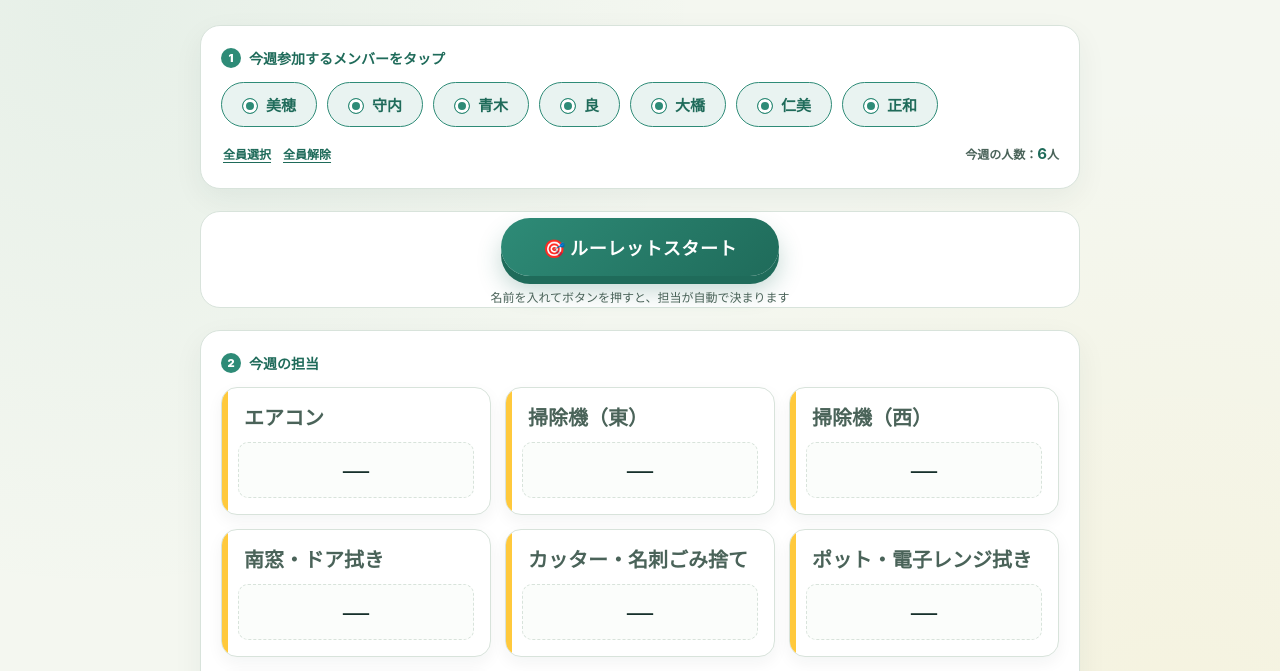
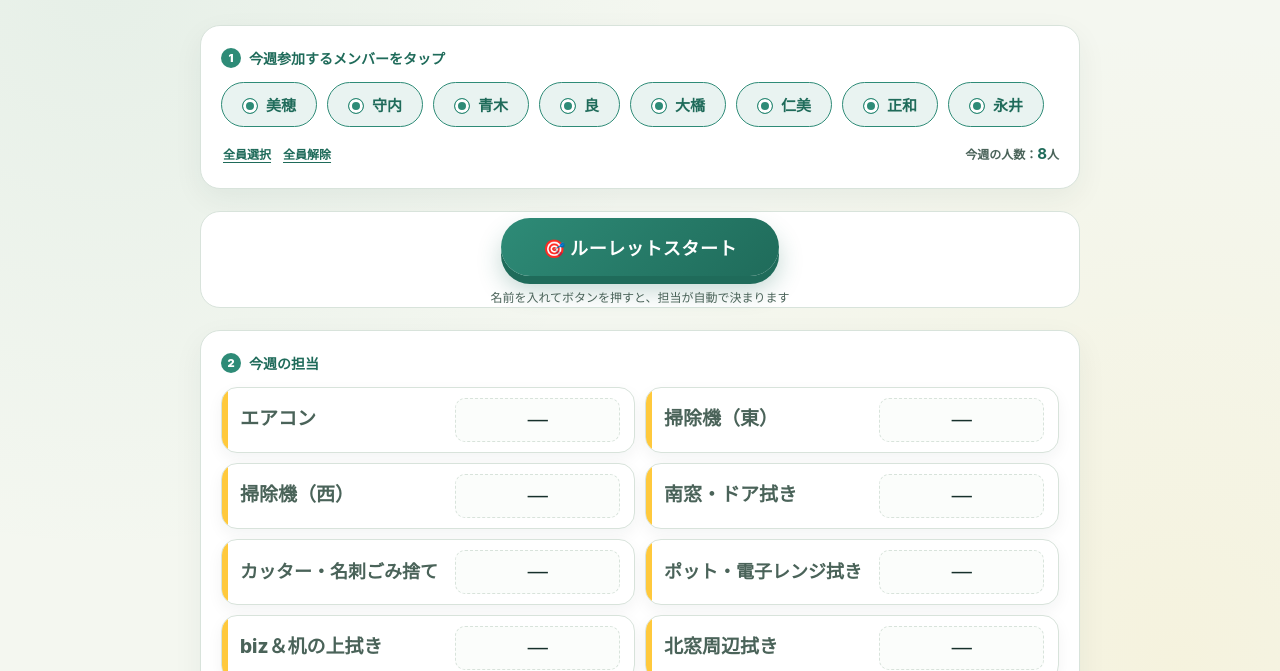
Before and after one commit to mihotaishindo-droid/seisou-app, a plain HTML site: page index.html in a window 1280 px wide. Shown: the part 129-800 px from the top of the page. Drawn offline with Linux system fonts and the light colour scheme.

Commit message:
Update index.html

```diff
--- a/index.html
+++ b/index.html
@@ -180,14 +180,17 @@
 
   .results{
     display:grid;
-    grid-template-columns: repeat(auto-fill, minmax(230px, 1fr));
-    gap: 14px;
+    grid-template-columns: repeat(auto-fill, minmax(340px, 1fr));
+    gap: 10px;
   }
   .card{
     background: var(--paper);
     border: 1px solid var(--line);
     border-radius: 16px;
-    padding: 16px;
+    padding: 10px 14px 10px 18px;
+    display: flex;
+    align-items: center;
+    gap: 10px;
     position: relative;
     overflow: hidden;
     box-shadow: 0 6px 16px rgba(22,48,43,0.05);
@@ -200,15 +203,18 @@
     background: var(--accent);
   }
   .role{
-    font-size: 20px;
+    flex: 1.4 1 0;
+    min-width: 0;
+    white-space: nowrap;
+    font-size: 19px;
     font-weight: 800;
     color: var(--ink-soft);
-    margin-bottom: 10px;
-    padding-left: 6px;
     line-height: 1.4;
   }
   .reel{
-    min-height: 56px;
+    flex: 1 1 0;
+    min-width: 0;
+    min-height: 44px;
     border-radius: 10px;
     background: #FBFDFB;
     border: 1.5px dashed var(--line);
@@ -216,11 +222,11 @@
     align-items:center;
     justify-content:center;
     font-family: "Hiragino Mincho ProN", "Yu Mincho", serif;
-    font-size: 26px;
+    font-size: 20px;
     font-weight: 900;
     color: var(--ink);
     overflow: hidden;
-    padding: 6px 8px;
+    padding: 4px 8px;
     text-align: center;
   }
   .reel.spinning{
@@ -267,7 +273,7 @@
         <button class="link-btn" id="allBtn" type="button">全員選択</button>
         <button class="link-btn" id="noneBtn" type="button">全員解除</button>
       </div>
-      <span class="count-badge">今週の人数：<b id="countNum">6</b>人</span>
+      <span class="count-badge">今週の人数：<b id="countNum">8</b>人</span>
     </div>
   </div>
 
@@ -286,10 +292,11 @@
 
 <script>
   // 固定メンバー
-  const NAMES = ["美穂","守内","青木","良","大橋","仁美","正和"];
+  const NAMES = ["美穂","守内","青木","良","大橋","仁美","正和","永井"];
 
-  // 人数ごとの役割セット（7人が基準。人数が減るほど近い作業をまとめる／間引く）
+  // 人数ごとの役割セット（7人が基準、8人は北窓を追加。北窓は優先順位が最も低く、人数が減ると最初に外す。人数が減るほど近い作業をまとめる／間引く）
   const ROLE_SETS = {
+    8: ["エアコン","掃除機（東）","掃除機（西）","南窓・ドア拭き","カッター・名刺ごみ捨て","ポット・電子レンジ拭き","biz＆机の上拭き","北窓周辺拭き"],
     7: ["エアコン","掃除機（東）","掃除機（西）","南窓・ドア拭き","カッター・名刺ごみ捨て","ポット・電子レンジ拭き","biz＆机の上拭き"],
     6: ["エアコン","掃除機（東・西）","南窓・ドア拭き","カッター・名刺ごみ捨て","ポット・電子レンジ拭き","biz＆机の上拭き"],
     5: ["エアコン","掃除機（東・西）","南窓・ドア拭き","カッター・名刺ごみ捨て","ポット電子レンジ＆biz拭き"],
@@ -362,7 +369,24 @@
       card.innerHTML = `<div class="role">${role}</div><div class="reel" id="reel-${i}">—</div>`;
       results.appendChild(card);
     });
+    fitRoles();
   }
+
+  // 掃除場所の文字を、折り返さずに収まる最大サイズ(19px以下)に自動調整
+  function fitRoles(){
+    results.querySelectorAll('.role').forEach(el => {
+      el.style.whiteSpace = 'nowrap';
+      let size = 19;
+      el.style.fontSize = size + 'px';
+      while(el.scrollWidth > el.clientWidth && size > 11){
+        size -= 1;
+        el.style.fontSize = size + 'px';
+      }
+      // 最小サイズでも収まらない長い名前だけ折り返す
+      if(el.scrollWidth > el.clientWidth) el.style.whiteSpace = 'normal';
+    });
+  }
+  window.addEventListener('resize', fitRoles);
 
   function shuffle(arr){
     const a = arr.slice();
```
